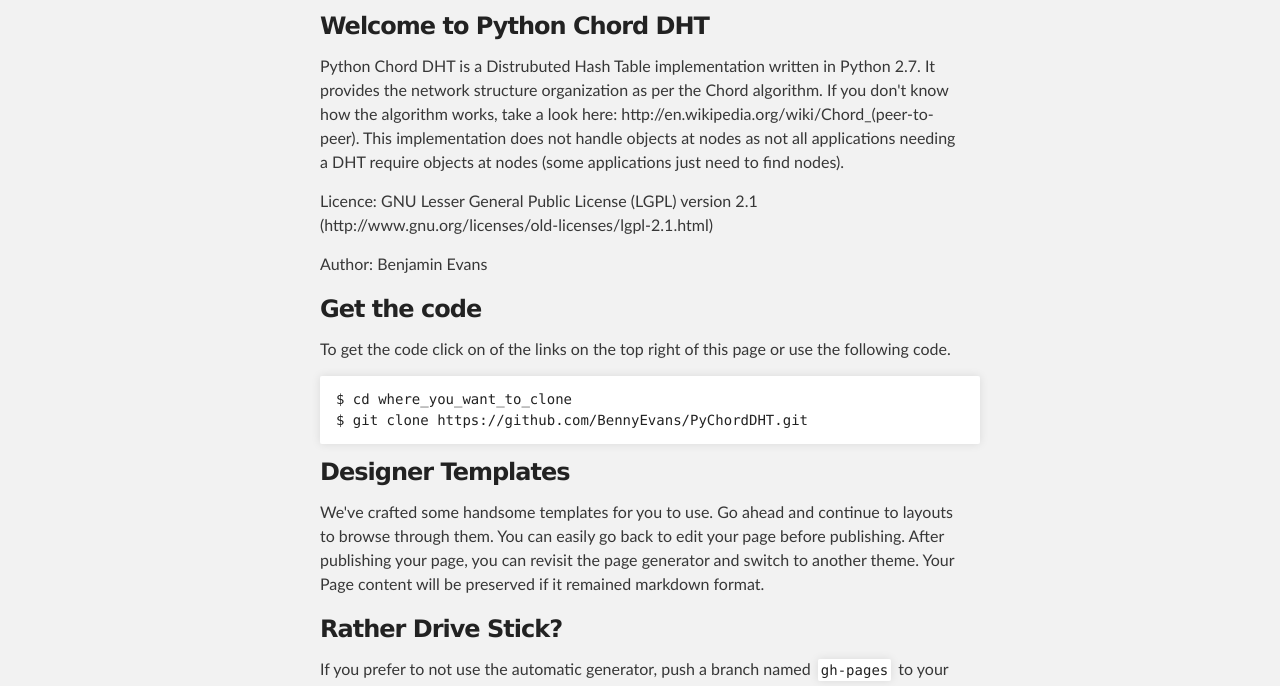
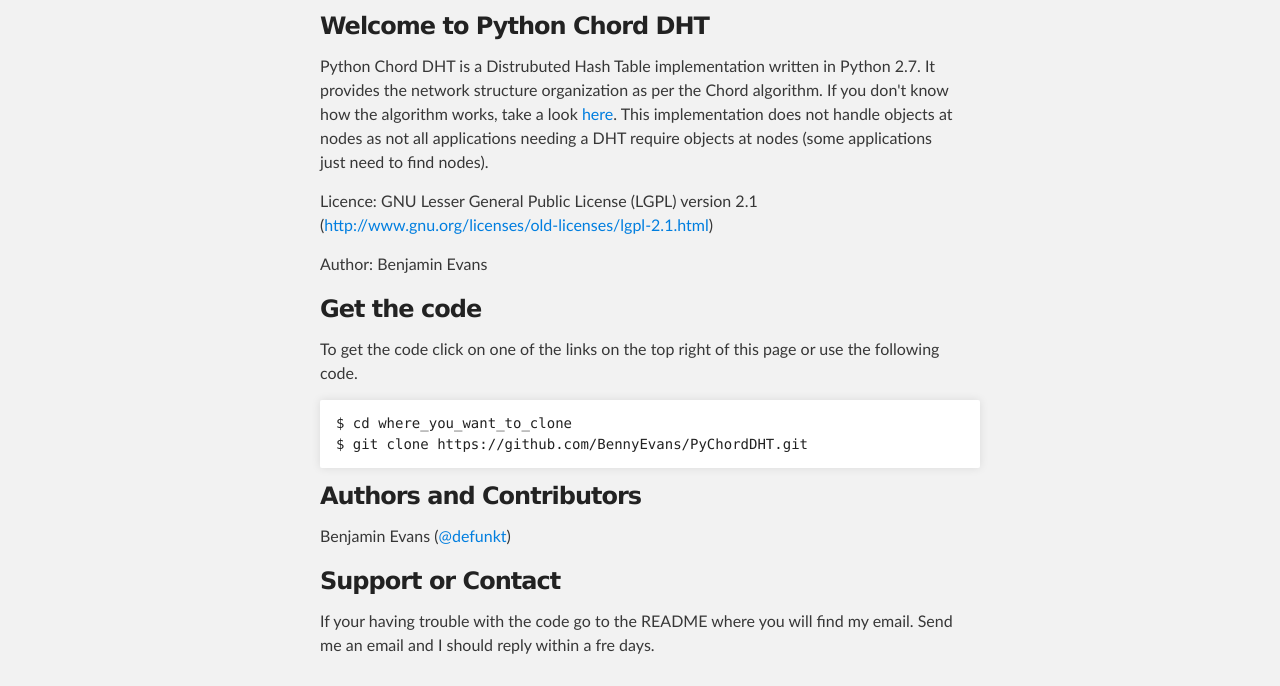
Before and after one commit to BennyEvans/PyChordDHT, a plain HTML site: page index.html in a window 1280 px wide. Shown: the part 252-938 px from the top of the page. Drawn offline with Linux system fonts and the light colour scheme.

Commit message:
Changed index.html

```diff
--- a/index.html
+++ b/index.html
@@ -33,23 +33,15 @@
       <section id="main_content" class="inner">
         <h3>Welcome to Python Chord DHT</h3>
 
-<p>Python Chord DHT is a Distrubuted Hash Table implementation written in Python 2.7. It provides the network structure organization as per the Chord algorithm. If you don't know how the algorithm works, take a look here: http://en.wikipedia.org/wiki/Chord_(peer-to-peer). This implementation does not handle objects at nodes as not all applications needing a DHT require objects at nodes (some applications just need to find nodes).</p>
-<p>Licence: GNU Lesser General Public License (LGPL) version 2.1 (http://www.gnu.org/licenses/old-licenses/lgpl-2.1.html)</p>
+<p>Python Chord DHT is a Distrubuted Hash Table implementation written in Python 2.7. It provides the network structure organization as per the Chord algorithm. If you don't know how the algorithm works, take a look <a href="http://en.wikipedia.org/wiki/Chord_(peer-to-peer)">here</a>. This implementation does not handle objects at nodes as not all applications needing a DHT require objects at nodes (some applications just need to find nodes).</p>
+<p>Licence: GNU Lesser General Public License (LGPL) version 2.1 (<a href="http://www.gnu.org/licenses/old-licenses/lgpl-2.1.html">http://www.gnu.org/licenses/old-licenses/lgpl-2.1.html</a>)</p>
 <p>Author: Benjamin Evans</p>
 
 <h3>Get the code</h3>
-<p>To get the code click on of the links on the top right of this page or use the following code.</p>
+<p>To get the code click on one of the links on the top right of this page or use the following code.</p>
 <pre><code>$ cd where_you_want_to_clone
 $ git clone https://github.com/BennyEvans/PyChordDHT.git
 </code></pre>
-
-<h3>Designer Templates</h3>
-
-<p>We've crafted some handsome templates for you to use. Go ahead and continue to layouts to browse through them. You can easily go back to edit your page before publishing. After publishing your page, you can revisit the page generator and switch to another theme. Your Page content will be preserved if it remained markdown format.</p>
-
-<h3>Rather Drive Stick?</h3>
-
-<p>If you prefer to not use the automatic generator, push a branch named <code>gh-pages</code> to your repository to create a page manually. In addition to supporting regular HTML content, GitHub Pages support Jekyll, a simple, blog aware static site generator written by our own Tom Preston-Werner. Jekyll makes it easy to create site-wide headers and footers without having to copy them across every page. It also offers intelligent blog support and other advanced templating features.</p>
 
 <h3>Authors and Contributors</h3>
 
```
